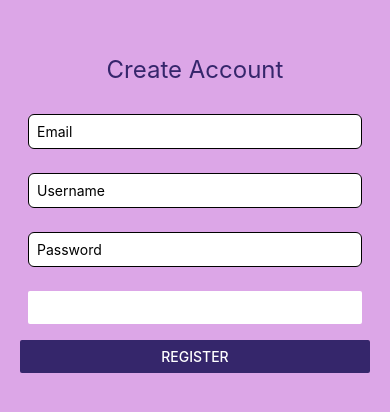
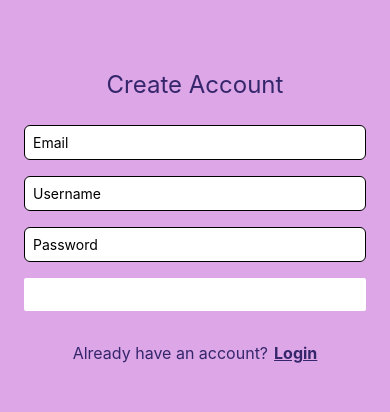
Before and after one commit to Nomala03/Note-Taking, a React Native app: screen /Register in a window 390 px wide. Shown: the part 206-618 px from the top of the page. Built offline with nearby package versions, Linux system fonts and the light colour scheme.

Commit message:
add touchopacity for login/ register

```diff
--- a/src/screens/Login.tsx
+++ b/src/screens/Login.tsx
@@ -1,5 +1,13 @@
 import React, { useState, useContext } from "react";
-import { View, Text, TextInput, Button, Alert, StyleSheet } from "react-native";
+import {
+  View,
+  Text,
+  TextInput,
+  Button,
+  Alert,
+  TouchableOpacity,
+  StyleSheet,
+} from "react-native";
 import { AuthContext } from "../context/AuthContext";
 import { NativeStackScreenProps } from "@react-navigation/native-stack";
 import { RootParamList } from "../navigation/RootNavigator";
@@ -37,21 +45,18 @@ export default function LoginScreen({ navigation }: Props) {
         style={styles.input}
       />
 
-      <View style={{ height: 12 }} />
+      <View style={{ height: 6 }} />
 
       <View
-        style={{ margin: 12, backgroundColor: "#554463ff", borderRadius: 6 }}>
-        <Button
-        title="Submit"
-        color={"#ffffff"}
-        onPress={handleLogin} />
+        style={{ margin: 8, backgroundColor: "#554463ff", borderRadius: 6 }}>
+        <Button title="Submit" color={"#ffffff"} onPress={handleLogin} />
       </View>
-      <View style={{ margin: 4 }}>
-        <Button
-          title="Register"
-          color={"#35266bff"}
-          onPress={() => navigation.navigate("Register")}
-        />
+      <View style={styles.registerContainer}>
+        <Text style={styles.registerText}>Don't have an account?</Text>
+
+        <TouchableOpacity onPress={() => navigation.navigate("Register")}>
+          <Text style={styles.registerLink}>Register</Text>
+        </TouchableOpacity>
       </View>
     </View>
   );
@@ -67,7 +72,7 @@ const styles = StyleSheet.create({
   input: {
     borderWidth: 1,
     padding: 8,
-    margin: 12,
+    margin: 8,
     backgroundColor: "#ffffff",
     borderRadius: 6,
   },
@@ -76,4 +81,21 @@ const styles = StyleSheet.create({
     marginBottom: 16,
     textAlign: "center",
   },
+  registerContainer: {
+    marginTop: 24,
+    flexDirection: "row",
+    justifyContent: "center",
+    alignItems: "center",
+  },
+  registerText: {
+    color: "#35266bff",
+    fontSize: 16,
+  },
+  registerLink: {
+    marginLeft: 6,
+    color: "#35266bff",
+    fontSize: 16,
+    fontWeight: "700",
+    textDecorationLine: "underline",
+  },
 });
--- a/src/screens/Register.tsx
+++ b/src/screens/Register.tsx
@@ -1,5 +1,13 @@
 import React, { useState, useContext } from "react";
-import { View, Text, TextInput, Button, Alert, StyleSheet } from "react-native";
+import {
+  View,
+  Text,
+  TextInput,
+  Button,
+  Alert,
+  TouchableOpacity,
+  StyleSheet,
+} from "react-native";
 import { AuthContext } from "../context/AuthContext";
 import { NativeStackScreenProps } from "@react-navigation/native-stack";
 import { RootParamList } from "../navigation/RootNavigator";
@@ -43,39 +51,56 @@ export default function RegisterScreen({ navigation }: RegisterProps) {
         secureTextEntry
         style={styles.input}
       />
-      <View style={{ margin: 12, backgroundColor: "#554463ff", borderRadius: 6 }}>
+      <View
+        style={{ margin: 8, backgroundColor: "#554463ff", borderRadius: 6 }}>
         <Button title="Register" onPress={handleRegister} color={"#ffffff"} />
       </View>
-      <View style={{ margin: 4 }}>
-              <Button
-                title="Register"
-                color={"#35266bff"}
-                onPress={() => navigation.navigate("Register")}
-              />
-            </View>
+      <View style={styles.registerContainer}>
+        <Text style={styles.registerText}>Already have an account?</Text>
+
+        <TouchableOpacity onPress={() => navigation.navigate("Login")}>
+          <Text style={styles.registerLink}>Login</Text>
+        </TouchableOpacity>
+      </View>
     </View>
   );
 }
 
 const styles = StyleSheet.create({
-    container: {
+  container: {
     flex: 1,
     justifyContent: "center",
     padding: 16,
     backgroundColor: "#dca6e7ff",
   },
-    title: {
+  title: {
     fontSize: 24,
     marginBottom: 18,
     textAlign: "center",
     color: "#35266bff",
   },
-    input: {
+  input: {
     borderWidth: 1,
     padding: 8,
-    margin: 12,
+    margin: 8,
     borderRadius: 6,
     backgroundColor: "#ffffff",
   },
-
-})
+  registerContainer: {
+    marginTop: 24,
+    flexDirection: "row",
+    justifyContent: "center",
+    alignItems: "center",
+  },
+  registerText: {
+    color: "#35266bff",
+    fontSize: 16,
+  },
+  registerLink: {
+    marginLeft: 6,
+    color: "#35266bff",
+    fontSize: 16,
+    fontWeight: "700",
+    textDecorationLine: "underline",
+  },
+});
```
